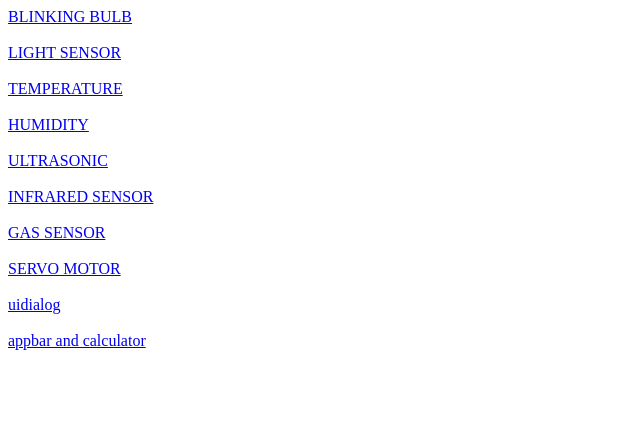
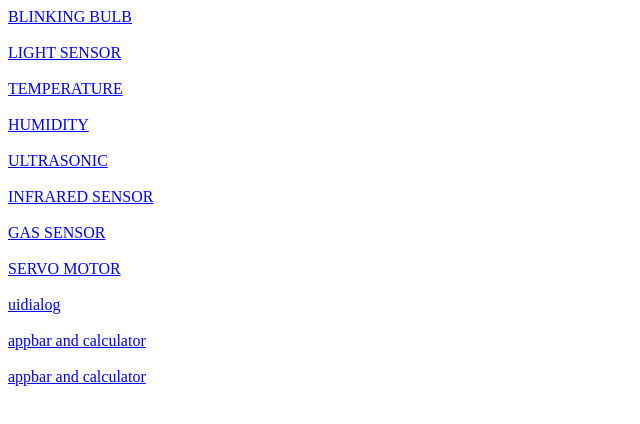
Before and after one commit to tempest190/es, a plain HTML site: page index.html in a window 1280 px wide. Shown: the whole page, without its empty margins (0-640 px from the left). Drawn offline with Linux system fonts and the light colour scheme.

Commit message:
Update index.html

```diff
--- a/index.html
+++ b/index.html
@@ -35,6 +35,9 @@
      <br>
     <br>
     <a href="appbar.txt">appbar and calculator</a>
+     <br>
+    <br>
+    <a href="events.txt">appbar and calculator</a>
 
 
 
```
